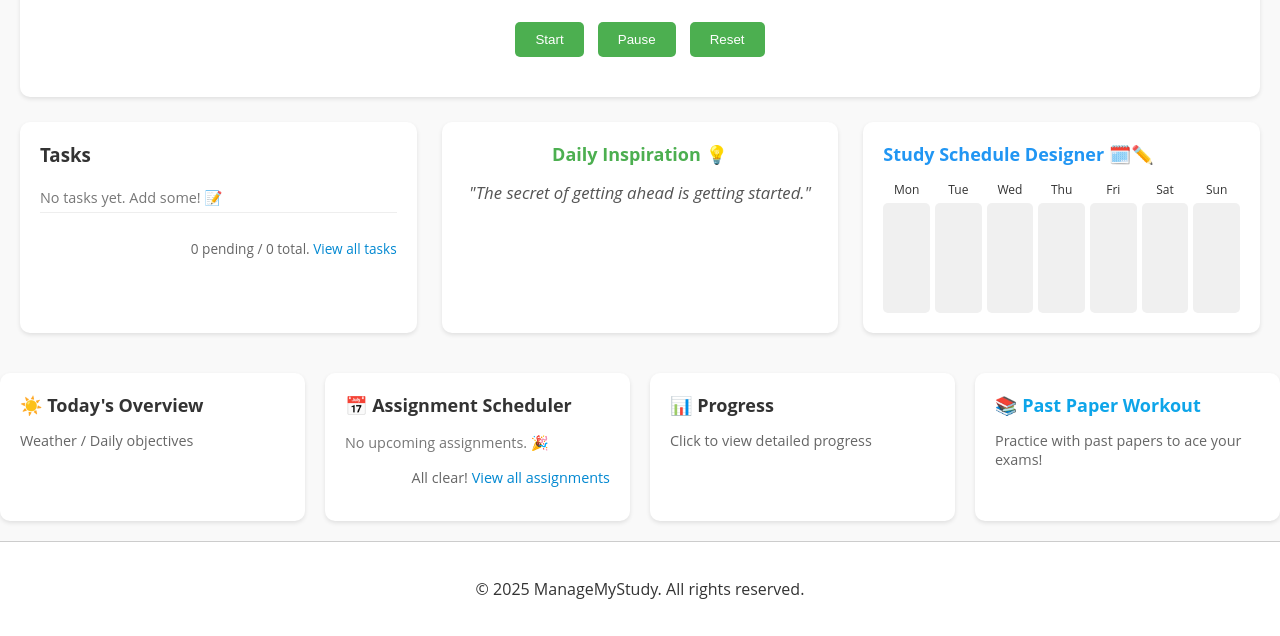
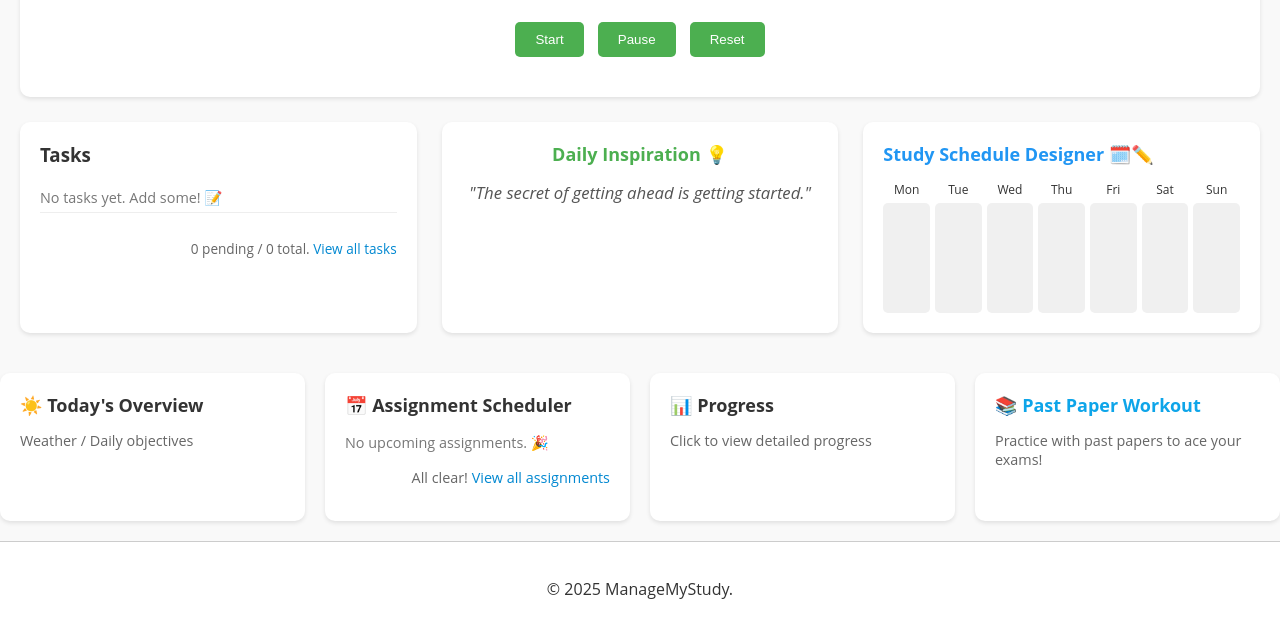
Before and after one commit to darikthegreat/MMS-M2-, a plain HTML site: page index.html in a window 1280 px wide. Shown: the part 266-902 px from the top of the page. Drawn offline with Linux system fonts and the light colour scheme; no server answers; a script that the page names is missing.

Commit message:
Update index.html

```diff
--- a/index.html
+++ b/index.html
@@ -112,7 +112,7 @@
   </div>
 
   <footer>
-    <p>&copy; 2025 ManageMyStudy. All rights reserved.</p>
+    <p>&copy; 2025 ManageMyStudy.</p>
   </footer>
 
   <div id="widget-overlay" style="display: none;"></div>
```
